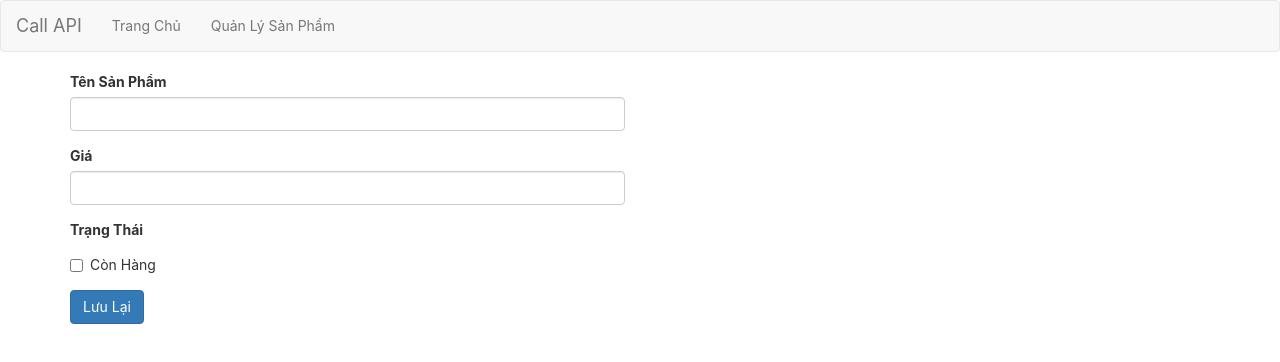
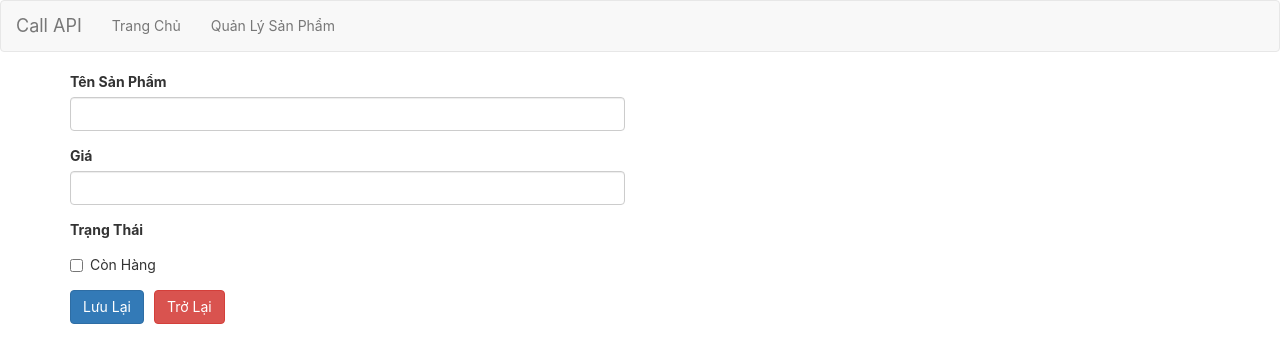
Before and after one commit to HieuDona8/api-reactjs, a React (Create React App) app: page /product/add in a window 1280 px wide. Shown: the top 362 px of the page. Built offline with nearby package versions, Linux system fonts and the light colour scheme.

Commit message:
add products 2

```diff
--- a/src/pages/ProductActionPage/ProductActionPage.js
+++ b/src/pages/ProductActionPage/ProductActionPage.js
@@ -1,4 +1,5 @@
 import React, { Component } from "react";
+import {Link} from 'react-router-dom';
 import callApi from './../../utils/apiCaller';
 class ProductActionPage extends Component {
   constructor(props) {
@@ -23,12 +24,14 @@ class ProductActionPage extends Component {
   onSave = (e)=>{
     e.preventDefault();
     const { txtName, txtPrice, chkbStatus} = this.state;
+    const {history} = this.props;
     callApi('products', 'POST', {
       name : txtName,
       price: txtPrice,
       status: chkbStatus,
     }).then(res =>{
-      console.log("my", res)
+      history.goBack();
+      //history.push('/');
     })
   }
   render() {
@@ -70,9 +73,12 @@ class ProductActionPage extends Component {
               </label>
             </div>
           </div>
-          <button type="submit" className="btn btn-primary">
+          <button type="submit" className="btn btn-primary mr-10">
             Lưu Lại
           </button>
+          <Link to={"/product-list"} className="btn btn-danger">
+            Trở Lại
+          </Link>
         </form>
       </div>
     );
--- a/src/routes.js
+++ b/src/routes.js
@@ -18,7 +18,7 @@ const routes = [
   {
     path : '/product/add',
     exact: false,
-    main: () => <ProductActionPage/>
+    main: ({history}) => <ProductActionPage history={history}/>
   },
   {
     path : '/product/:id/edit',
```
